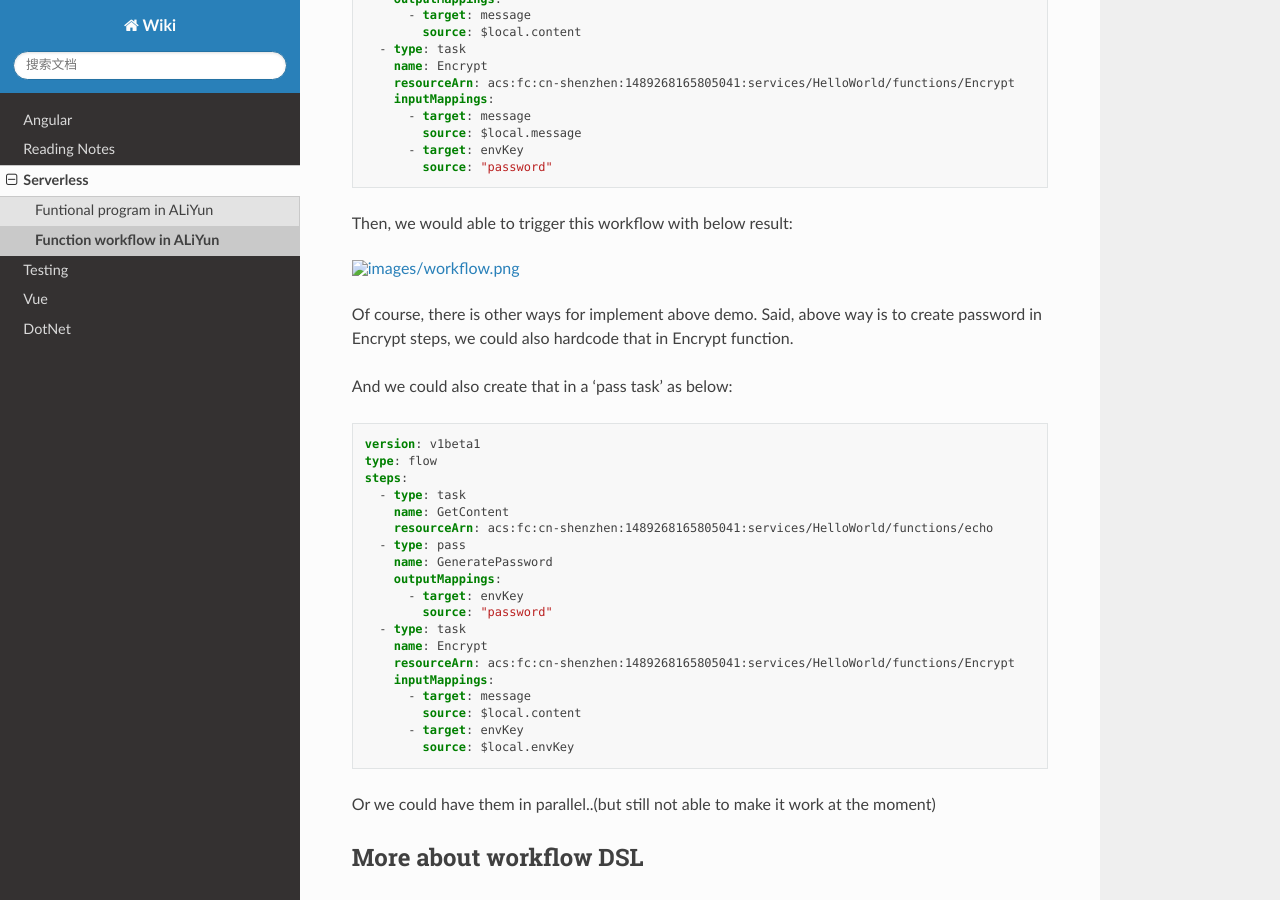
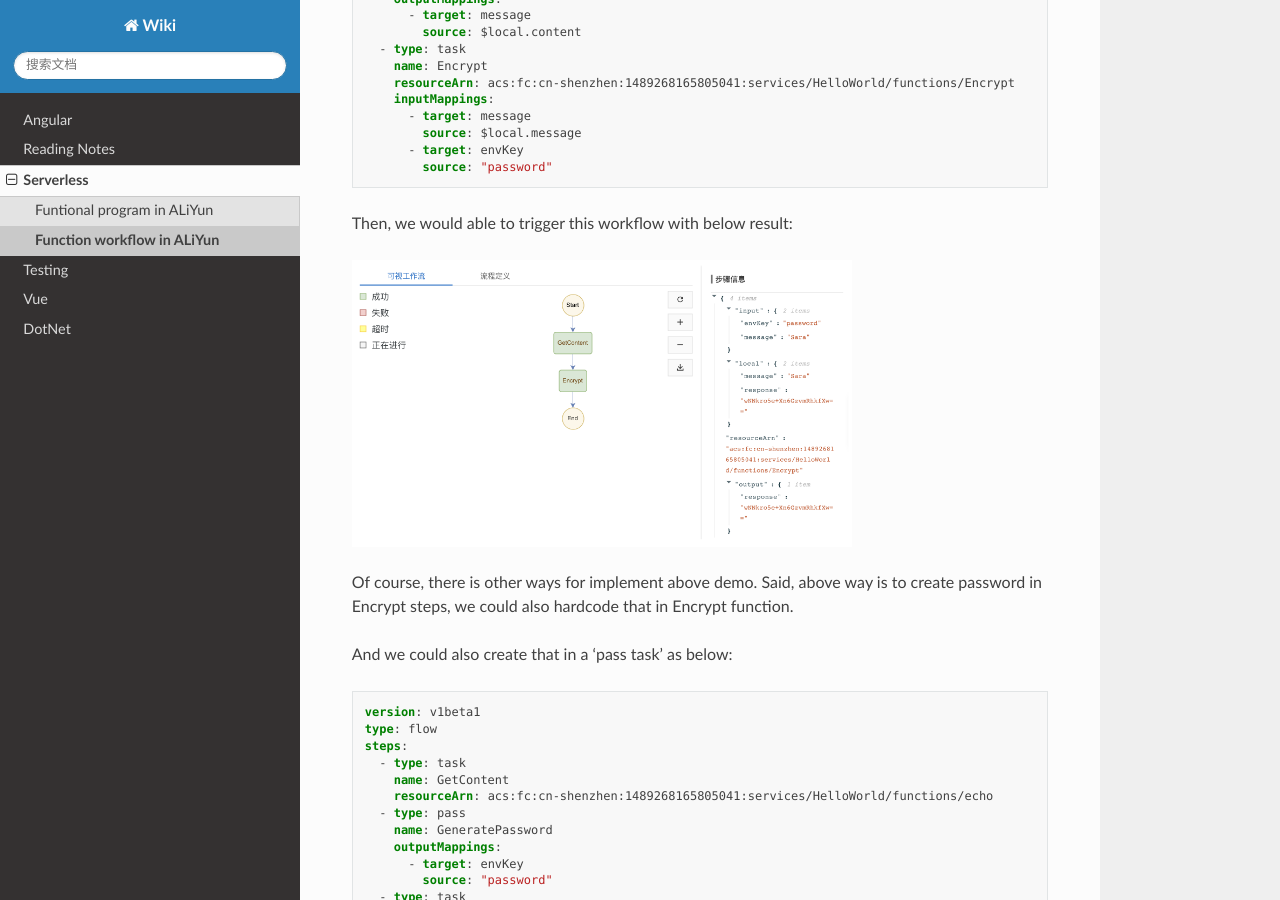
Before and after one commit to abigail830/Sphinx_wiki, a Sphinx documentation site: the page built from source/Serverless/aliyun2_flow.rst, in a window 1280 px wide and 900 px high, scrolled down 852 px. Built offline with Sphinx 7.4.7 and the Read the Docs theme 2.0.0, drawn with Linux system fonts in a browser that asks for light colours.

Commit message:
Update aliyun2_flow.rst

```diff
--- a/source/Serverless/aliyun2_flow.rst
+++ b/source/Serverless/aliyun2_flow.rst
@@ -51,7 +51,7 @@ Create Workflow
 
 Then, we would able to trigger this workflow with below result:
 
-.. image:: ../images/workflow.png
+.. image:: ../../images/workflow.png
   :width: 500px
 
 
```
